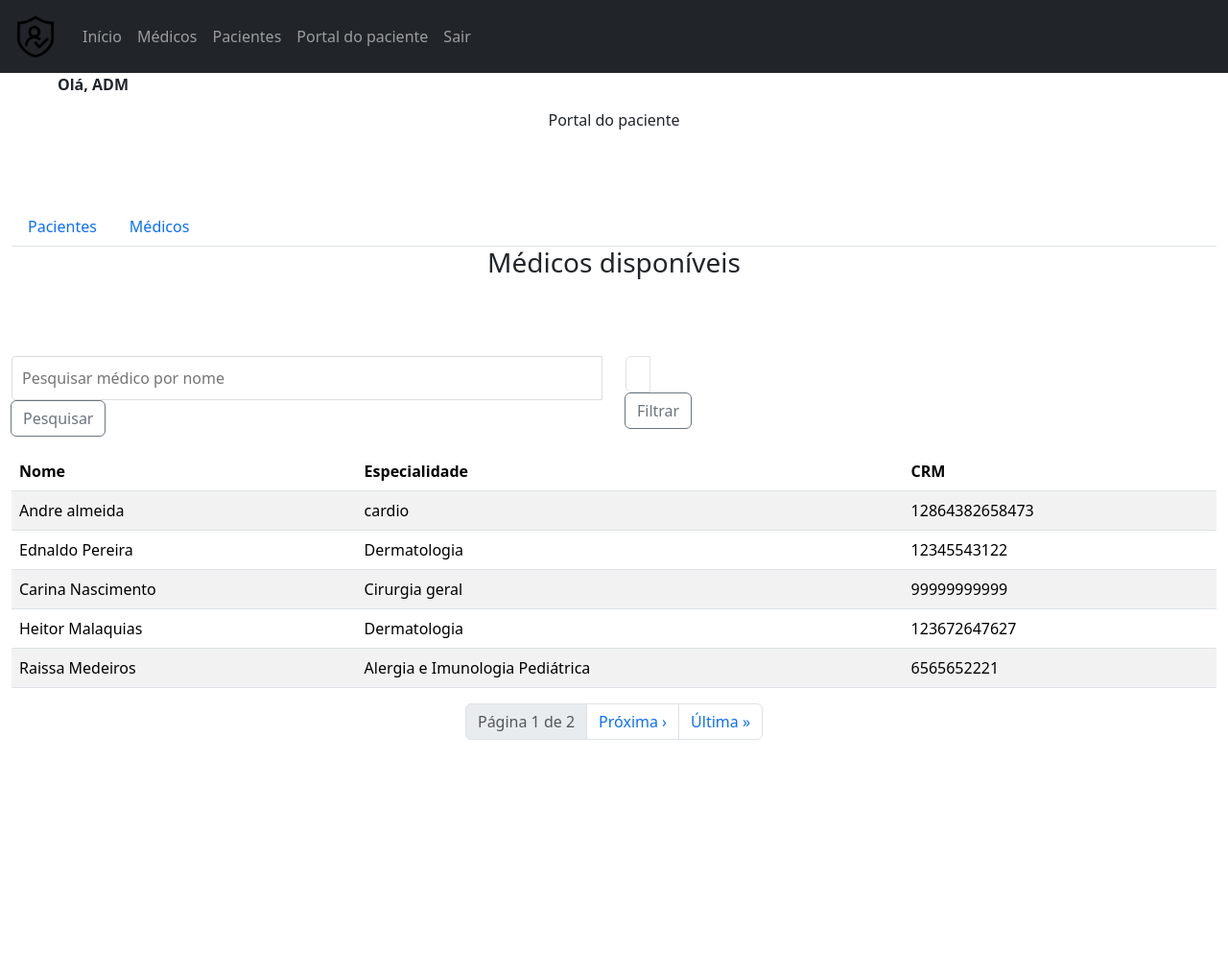
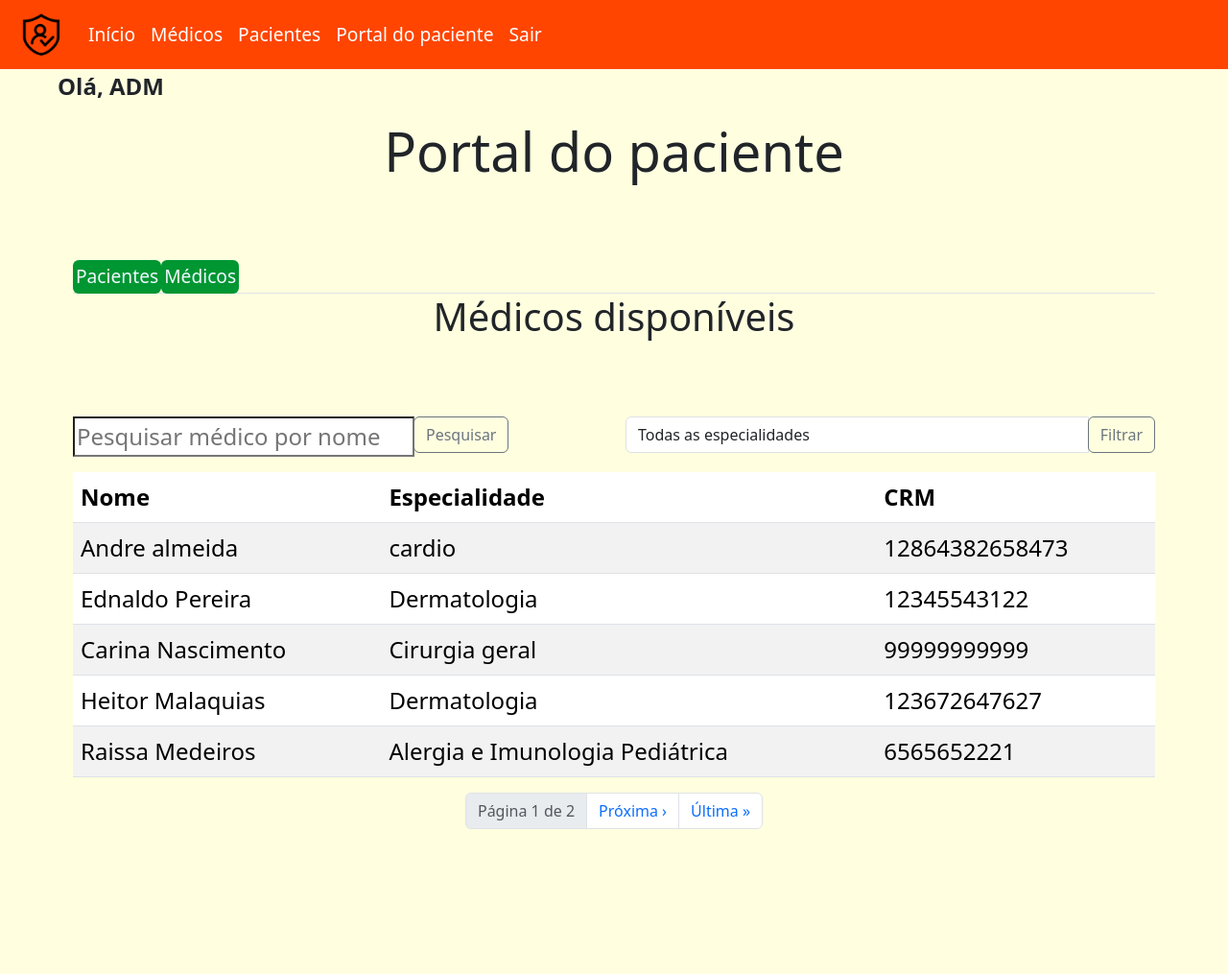
Before and after one commit to Victor-HCSilva/deploydjango, a Django app: page /portal_do_paciente/1/ in a window 1280 px wide. Shown: the whole page at 96% size. After the commit the page ends 864 px from the top, so only its background shows below. Run offline with Django 5.2, Linux system fonts and the light colour scheme; a user stored in the database is signed in; data comes from the database, SQL or seed files in the repository; both versions use the stored data as it was after the commit.

Commit message:
ajustando css

```diff
--- a/home/templates/login.html
+++ b/home/templates/login.html
@@ -5,6 +5,8 @@
 {% block title %}Login{% endblock %}
 
 {% block content %}
+<link rel="stylesheet" href="{% static 'css/home/style_login.css' %}">
+<script src="{% static 'js/js_login.js' %}" defer></script>
   <main class="main">
     {% if messages %}
     <ul class="messages">
--- a/static/css/const/fonts.css
+++ b/static/css/const/fonts.css
@@ -1,124 +1,97 @@
-@import url('../const/fonts.css');
+:root {
+    /*texto*/
+    --h1_max: 3.5rem;
+    --h2_max: 2.3rem;
+    --p_max:1.6rem;
+    --h1_medium: 1.7rem;
+    --h2_medium: 1.4rem;
+    --p_medium:2.4rem;
+    --h1_min: 3rem;
+    --h2_min: 2.5rem;
+    --p_min:2rem;
+    --p_mini_size:1.5rem;
+    /*tamanho de tela*/
+    --max_width:100%;
+    --medium_width:95%;
+    --minimum_width:90%;
+    --center: center;
+    /*links*/
+    --background_links_blue:rgb(0, 100, 150);
+    --background_links_green:rgb(0, 150, 50);
+    --background_links_yellow:rgb(220, 220, 0);
+    --background_links_orange:rgb(200, 100, 0);
+    --background_links_orange_hover:rgb(164, 52, 8);
+    --color_links:white;
+    --transition:1s;
+    --link-font-default: 1.2rem;
+    /*backgrounds*/
+    --yellow: yellow;
+    --background_default: #FFFFE0;
+    --hide:none;
+    --no_hide:inline-block;
+    /*header*/
+    --background_header:orangered ;
+  }
 
-.main {
-    display: flex;
-    justify-content: var(--center);
-    align-items: var(--center);
-    min-height: 100vh;
-    background-color: var(--background_default); /* Cor de fundo */
+
+  /*background*/
+
+  .background-default{
+    background-color: var(--background_default);
+  }
+
+  /*header*/
+.bg-dark{
+  color:red;
+  background-color: var(--background_header) !important;
+  padding: 6px;
 }
 
-.messages {
-    list-style: none;
-    padding: 0;
-    margin-bottom: 20px;
-    text-align: var(--center);
+.header_links {
+    color: var(--color_links) !important;
+    border-radius: 6px;
+  }
+.header_links:hover{
+  transition: var(--transition);
+  background-color: var(--background_links_orange_hover);
 }
-
-.messages li {
-    background-color: #d4edda;
-    color: #155724;
-    border: 1px solid #c3e6cb;
-    padding: 10px;
-    margin-bottom: 5px;
-    border-radius: 4px;
+/*links*/
+.link-any{
+    background-color: var(--background_links_green);
+    color: aliceblue;
+    text-decoration: none;
+    border-radius: 6px;
+    padding: 2px;
 }
-
-.messages li.error {
-    background-color: #f8d7da;
-    color: #721c24;
-    border: 1px solid #f5c6cb;
+.p_min{
+  font-size: var(--p_min);
 }
-
-.login-container {
-    background: #fff;
-    border-radius: 8px;
-    box-shadow: 0 0 10px rgba(0, 0, 0, 0.1);
-    padding: 30px;
-    width: var(--minimum_width); /* Faz o container responsivo*/
-    max-width: 400px; /* Limita a largura em telas maiores */
-    text-align: var(--center);
+.p_medium{
+  font-size: var(--p_medium);
 }
-
-.login-container h2 {
-    margin-bottom: 20px;
-    color: #333;
-    font-size: var(--h2_max); /* Usando a variável para h2 */
+.p_max{
+  font-size: var(--p_max);
 }
-
-.login-form {
-    display: flex;
-    flex-direction: column;
-    gap: 15px;
+.h1_max{
+  font-size: var(--h1_max);
 }
-
-.input-group {
-    display: flex;
-    flex-direction: column;
-    text-align: left;
+.h1_min{
+  font-size: var(--h2_min);
 }
-
-.input-group label {
-    margin-bottom: 5px;
-    color: #333;
-     font-size: var(--p_min);
+.mini_size{
+  font-size: var(--p_mini_size);
 }
-
-.input-group input {
-    padding: 10px;
-    border: 1px solid #ddd;
-    border-radius: 4px;
-    font-size: var(--p_max); /* Usando a variável para inputs */
+.hide{
+  display: var(--hide);
 }
-
-.input-group input:focus {
-    outline: none;
-    border-color: #007bff;
-    box-shadow: 0 0 0 0.2rem rgba(0, 123, 255, 0.25);
+.no_hide{
+  display: var(--no_hide);
 }
-
-.login-button {
-    background: #007bff;
-    color: var(--color_links);
-    border: none;
-    padding: 12px;
-    border-radius: 4px;
-    cursor: pointer;
-    font-size: var(--link-font-default);
-    transition: background-color 0.3s ease;
-}
-
-.login-button:hover {
-    background: #0056b3;
-}
-/* Responsividade para telas pequenas */
-@media screen and (max-width: 767px) {
-    .login-container {
-        width: var(--medium_width); /* Aumenta a largura em telas pequenas */
-        padding: 20px; /* Ajusta o padding */
-    }
-    .login-container h2 {
-        font-size: var(--h2_min); /* Usando a variável para h2 */
-    }
-    .input-group label {
+@media (min-width: 1200px) {
+  .p_min{
     font-size: var(--p_mini_size);
   }
-    .input-group input {
-        font-size: var(--p_medium); /* Usando a variável para inputs */
-    }
+  .h1_max{
+    font-size: var(--p_min);
+  }
 }
-
-@media (min-width: 1200px) {
-    .login-container {
-        width: var(--max_width); /* Aumenta a largura em telas grandes */
-    }
-    .login-container h2 {
-        font-size: var(--h1_medium); /* Usando a variável para h1 */
-    }
-     .input-group label {
-    font-size: var(--p_mini_size);
-  }
-    .input-group input {
-       font-size: var(--p_min); /* Usando a variável para inputs */
-    }
-}
```
Also changed, not shown: static/js/js_login.js (added, +23 -0 lines), db.sqlite3.
